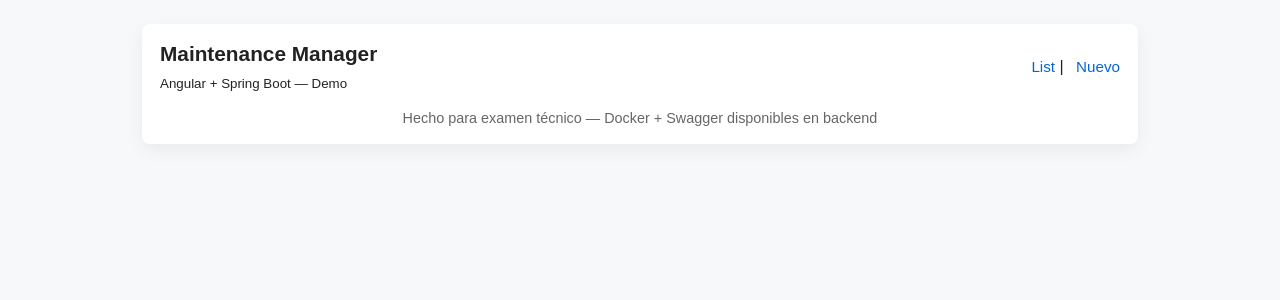
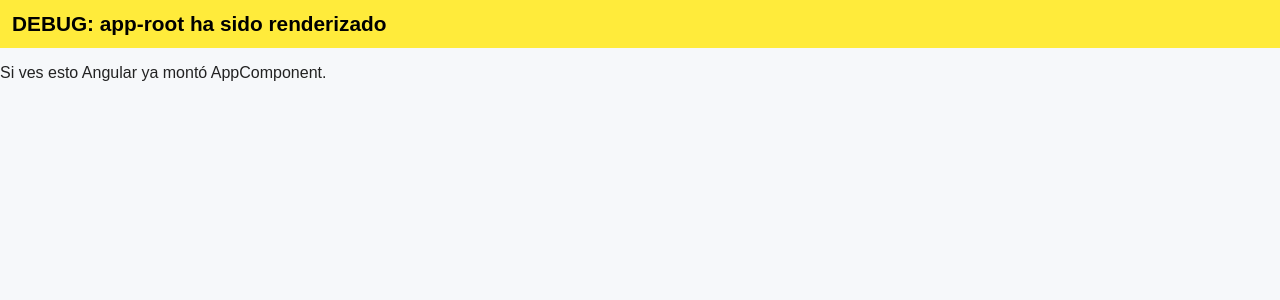
Before and after one commit to FlavioTrigueros/maintenance-crud-example, an Angular app in the folder frontend/: page /detail/1 in a window 1280 px wide. Shown: the top 300 px of the page. Built offline with nearby package versions, Linux system fonts and the light colour scheme; no server answers.

Commit message:
feat: update project dependencies

```diff
--- a/frontend/angular.json
+++ b/frontend/angular.json
@@ -52,6 +52,5 @@
         }
       }
     }
-  },
-  "defaultProject": "maintenance-frontend"
+  }
 }
--- a/frontend/package.json
+++ b/frontend/package.json
@@ -19,12 +19,12 @@
     "@angular/router": "16.2.12",
     "rxjs": "7.8.1",
     "tslib": "2.6.2",
-    "zone.js": "0.13.3"
+    "zone.js": "^0.13.3"
   },
   "devDependencies": {
     "@angular-devkit/build-angular": "16.2.12",
-    "@angular/cli": "16.2.12",
+    "@angular/cli": "^16.2.12",
     "@angular/compiler-cli": "16.2.12",
-    "typescript": "5.1.6"
+    "typescript": "^5.1.6"
   }
 }
--- a/frontend/src/app/app.component.html
+++ b/frontend/src/app/app.component.html
@@ -1,18 +1,3 @@
-<div class="container">
-  <div class="header">
-    <div>
-      <h1>Maintenance Manager</h1>
-      <small>Angular + Spring Boot — Demo</small>
-    </div>
-    <div>
-      <a routerLink="/">List</a> |
-      <a routerLink="/create">Nuevo</a>
-    </div>
-  </div>
-
-  <router-outlet></router-outlet>
-
-  <footer style="margin-top:18px; font-size:0.9rem; color:#666;">
-    Hecho para examen técnico — Docker + Swagger disponibles en backend
-  </footer>
-</div>
+<!-- DEBUG: app.component.html -->
+<h1 style="background:#ffeb3b;padding:12px;color:#000">DEBUG: app-root ha sido renderizado</h1>
+<p id="debug-msg">Si ves esto Angular ya montó AppComponent.</p>
--- a/frontend/src/app/app.component.ts
+++ b/frontend/src/app/app.component.ts
@@ -5,4 +5,6 @@
   templateUrl: './app.component.html',
   styleUrls: ['./app.component.css']
 })
-export class AppComponent {}
+export class AppComponent {
+  title = 'maintenance-frontend';
+}
--- a/frontend/src/app/app.module.ts
+++ b/frontend/src/app/app.module.ts
@@ -1,9 +1,9 @@
 import { NgModule } from '@angular/core';
 import { BrowserModule } from '@angular/platform-browser';
+import { FormsModule, ReactiveFormsModule } from '@angular/forms';
 import { HttpClientModule } from '@angular/common/http';
-import { FormsModule, ReactiveFormsModule } from '@angular/forms';
-import { AppRoutingModule } from './app-routing.module';
 
+import { AppRoutingModule } from './app-routing.module'; // <= importante
 import { AppComponent } from './app.component';
 import { MaintenanceListComponent } from './pages/maintenance-list/maintenance-list.component';
 import { MaintenanceFormComponent } from './pages/maintenance-form/maintenance-form.component';
@@ -18,9 +18,9 @@
   ],
   imports: [
     BrowserModule,
-    HttpClientModule,
     FormsModule,
     ReactiveFormsModule,
+    HttpClientModule,
     AppRoutingModule
   ],
   providers: [],
--- a/frontend/src/app/pages/maintenance-detail/maintenance-detail.component.html
+++ b/frontend/src/app/pages/maintenance-detail/maintenance-detail.component.html
@@ -6,7 +6,6 @@
   <p><strong>Programado:</strong> {{m.scheduledDate}}</p>
   <p><strong>Estado:</strong> {{m.status}}</p>
   <p><strong>Costo:</strong> {{m.cost | number:'1.2-2'}}</p>
-  <p><em>Created at/updated at no expuesto en DTO; se pueden añadir si quieres.</em></p>
   <a routerLink="/"><button>Volver</button></a>
 </div>
 <div *ngIf="loading">Cargando detalle...</div>
--- a/frontend/src/app/pages/maintenance-detail/maintenance-detail.component.ts
+++ b/frontend/src/app/pages/maintenance-detail/maintenance-detail.component.ts
@@ -6,7 +6,7 @@
 @Component({
   selector: 'app-maintenance-detail',
   templateUrl: './maintenance-detail.component.html',
-  styleUrls: []
+  styleUrls: ['./maintenance-detail.component.css']
 })
 export class MaintenanceDetailComponent implements OnInit {
   m?: Maintenance;
--- a/frontend/src/environments/environment.prod.ts
+++ /dev/null
@@ -1,4 +0,0 @@
-export const environment = {
-  production: true,
-  apiBaseUrl: 'http://localhost:8080/api/maintenances'
-};
--- a/frontend/src/main.ts
+++ b/frontend/src/main.ts
@@ -1,12 +1,13 @@
 import { platformBrowserDynamic } from '@angular/platform-browser-dynamic';
-import { enableProdMode } from '@angular/core';
-import { environment } from './environments/environment';
 import { AppModule } from './app/app.module';
 
-if (environment.production) {
-  enableProdMode();
-}
+console.log('[main] bootstrapping AppModule ...');
 
 platformBrowserDynamic()
   .bootstrapModule(AppModule)
-  .catch(err => console.error(err));
+  .then(() => console.log('[main] bootstrap OK'))
+  .catch(err => {
+    console.error('[main] bootstrap FAILED - full error below:');
+    console.error(err);
+    throw err;
+  });
--- /dev/null
+++ b/frontend/src/polyfills.ts
@@ -0,0 +1,4 @@
+/***************************************************************************************************
+ * Zone JS is required by Angular itself.
+ */
+import 'zone.js';
```
Also changed, not shown: frontend/src/app/pages/maintenance-detail/maintenance-detail.component.css (added), 1 other file (tests, documents, lock files or other folders).
